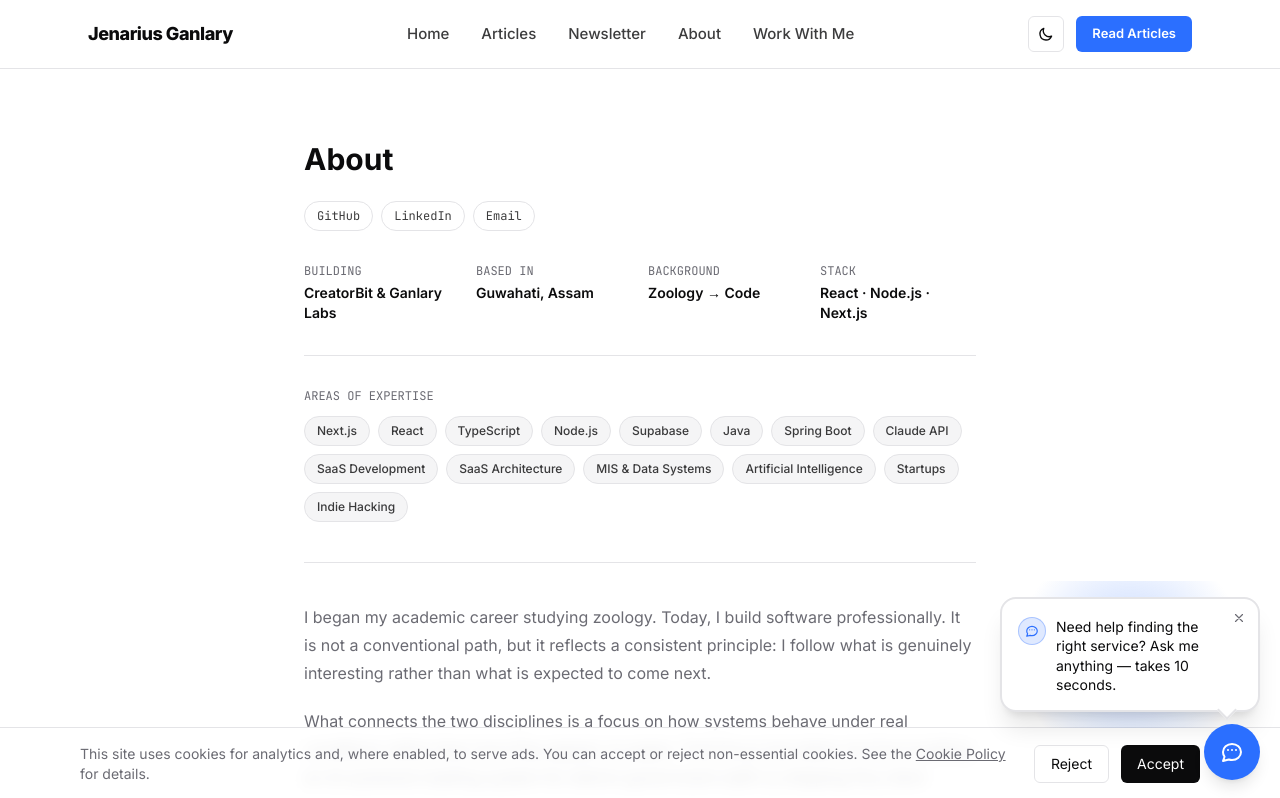
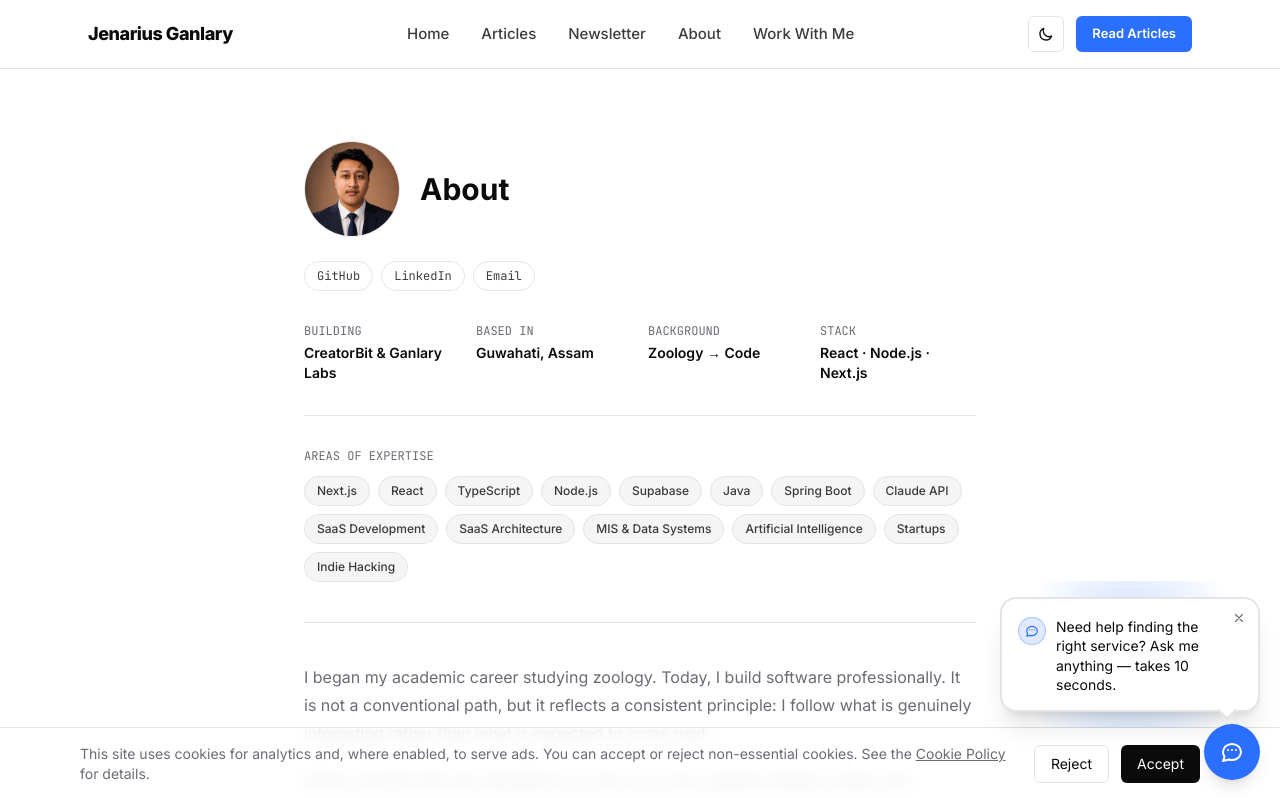
Before and after one commit to JenariusGanlary/jenariusganlary, a Next.js app: page /about in a window 1280 px wide. Shown: the top 798 px of the page. Built offline with nearby package versions, Linux system fonts and the light colour scheme.

Commit message:
Add headshot to About page

```diff
--- a/app/about/page.tsx
+++ b/app/about/page.tsx
@@ -1,4 +1,5 @@
 import type { Metadata } from "next";
+import Image from "next/image";
 import Link from "next/link";
 import { buildPageMetadata } from "@/lib/metadata";
 
@@ -40,6 +41,7 @@ const personJsonLd = {
   description:
     "Full-stack developer and data analyst writing about SaaS, AI tools, startups, and indie hacking. Building CreatorBit and running Ganlary Labs.",
   email: "mailto:hello@jenariusganlary.com",
+  image: "https://www.jenariusganlary.com/images/jenarius-ganlary-headshot.jpeg",
   address: {
     "@type": "PostalAddress",
     addressLocality: "Guwahati",
@@ -69,7 +71,19 @@ export default function AboutPage() {
         dangerouslySetInnerHTML={{ __html: JSON.stringify(personJsonLd) }}
       />
 
-      <h1 className="text-3xl font-bold mb-6 text-foreground">About</h1>
+      <div className="flex items-center gap-5 mb-6">
+        <div className="relative h-20 w-20 sm:h-24 sm:w-24 shrink-0 rounded-full overflow-hidden border border-line">
+          <Image
+            src="/images/jenarius-ganlary-headshot.jpeg"
+            alt="Jenarius Ganlary (Zen), full-stack developer and data analyst"
+            fill
+            sizes="(min-width: 640px) 96px, 80px"
+            className="object-cover"
+            priority
+          />
+        </div>
+        <h1 className="text-3xl font-bold text-foreground">About</h1>
+      </div>
 
       <div className="flex flex-wrap gap-2 mb-8">
         {socialLinks.map((link) => (
```
Also changed, not shown: public/images/jenarius-ganlary-headshot.jpeg (added).
